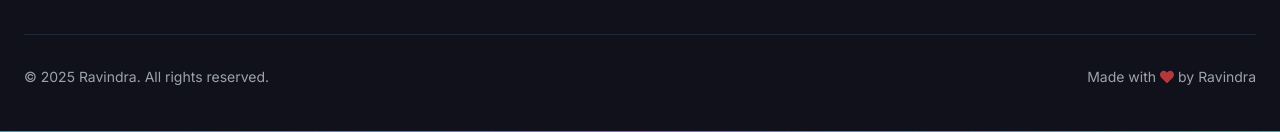
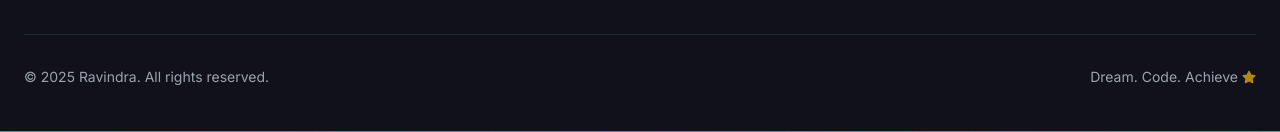
Before and after one commit to ravizzz18/Portfolio, a React (Vite) app: page / in a window 1280 px wide. Shown: the part 7216-7348 px from the top of the page. Built offline with nearby package versions, Linux system fonts and the light colour scheme.

Commit message:
Footer and Certifications modified

```diff
--- a/src/components/Certifications.jsx
+++ b/src/components/Certifications.jsx
@@ -94,7 +94,7 @@ const Certifications = () => {
           {/* Left Arrow */}
           <button
             onClick={() => scroll('left')}
-            className="absolute left-0 top-1/2 -translate-y-1/2 z-10 w-12 h-12 rounded-full bg-primary/20 backdrop-blur-sm border border-primary/30 flex items-center justify-center hover:bg-primary/40 transition-all duration-300 hidden md:flex"
+            className="absolute left-0 top-1/2 -translate-y-1/2 z-10 w-12 h-12 rounded-full bg-primary/20 backdrop-blur-sm border border-primary/30 items-center justify-center hover:bg-primary/40 transition-all duration-300 hidden md:flex"
           >
             <FaChevronLeft className="text-white text-xl" />
           </button>
@@ -102,7 +102,7 @@ const Certifications = () => {
           {/* Right Arrow */}
           <button
             onClick={() => scroll('right')}
-            className="absolute right-0 top-1/2 -translate-y-1/2 z-10 w-12 h-12 rounded-full bg-primary/20 backdrop-blur-sm border border-primary/30 flex items-center justify-center hover:bg-primary/40 transition-all duration-300 hidden md:flex"
+            className="absolute right-0 top-1/2 -translate-y-1/2 z-10 w-12 h-12 rounded-full bg-primary/20 backdrop-blur-sm border border-primary/30 items-center justify-center hover:bg-primary/40 transition-all duration-300 hidden md:flex"
           >
             <FaChevronRight className="text-white text-xl" />
           </button>
--- a/src/components/Footer.jsx
+++ b/src/components/Footer.jsx
@@ -1,6 +1,6 @@
 import React from 'react';
 import { motion } from 'framer-motion';
-import { FaHeart, FaGithub, FaLinkedin, FaTwitter, FaInstagram } from 'react-icons/fa';
+import { FaHeart, FaGithub, FaLinkedin, FaTwitter, FaInstagram, FaStar } from 'react-icons/fa';
 
 const Footer = () => {
   const currentYear = new Date().getFullYear();
@@ -80,7 +80,7 @@ const Footer = () => {
           </p>
 
           <p className="text-gray-400 text-sm flex items-center gap-1">
-            Made with <FaHeart className="text-red-500 animate-pulse" /> by Ravindra
+            Dream. Code. Achieve <FaStar className="text-yellow-500 animate-pulse" />
           </p>
         </div>
       </div>
```
